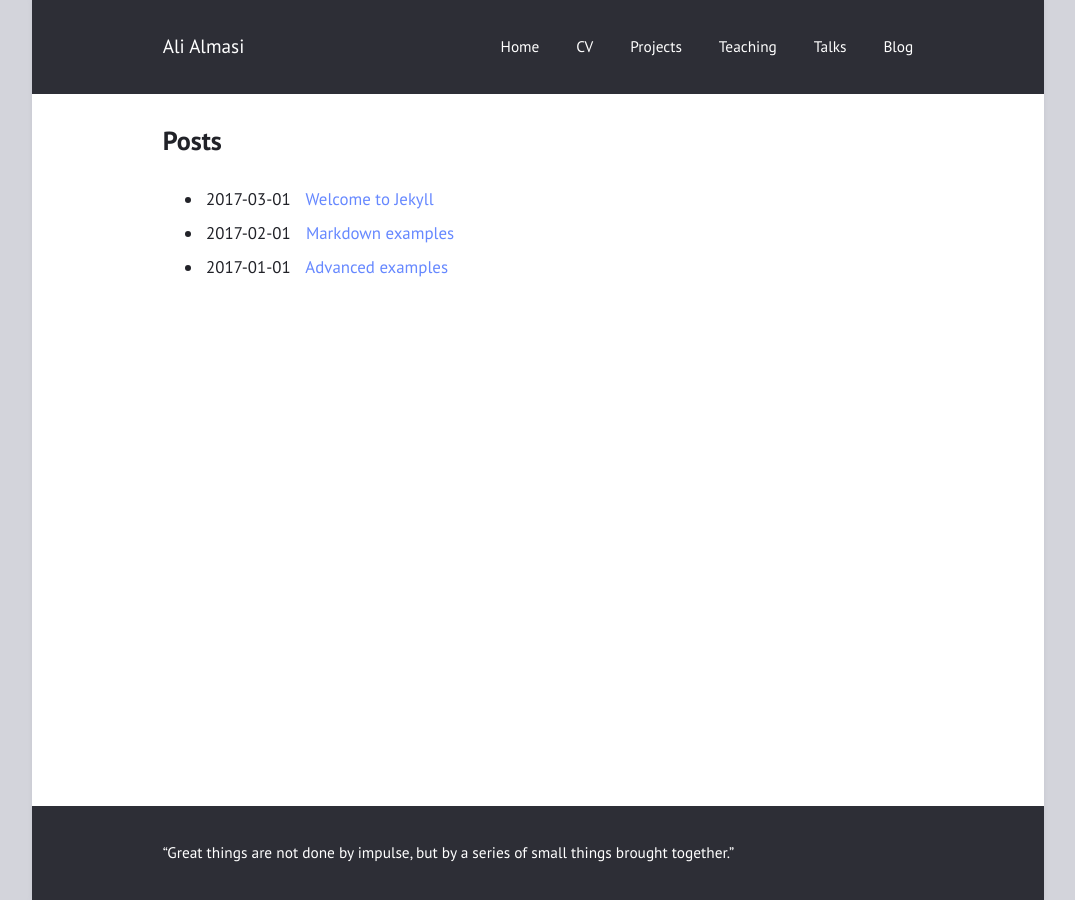
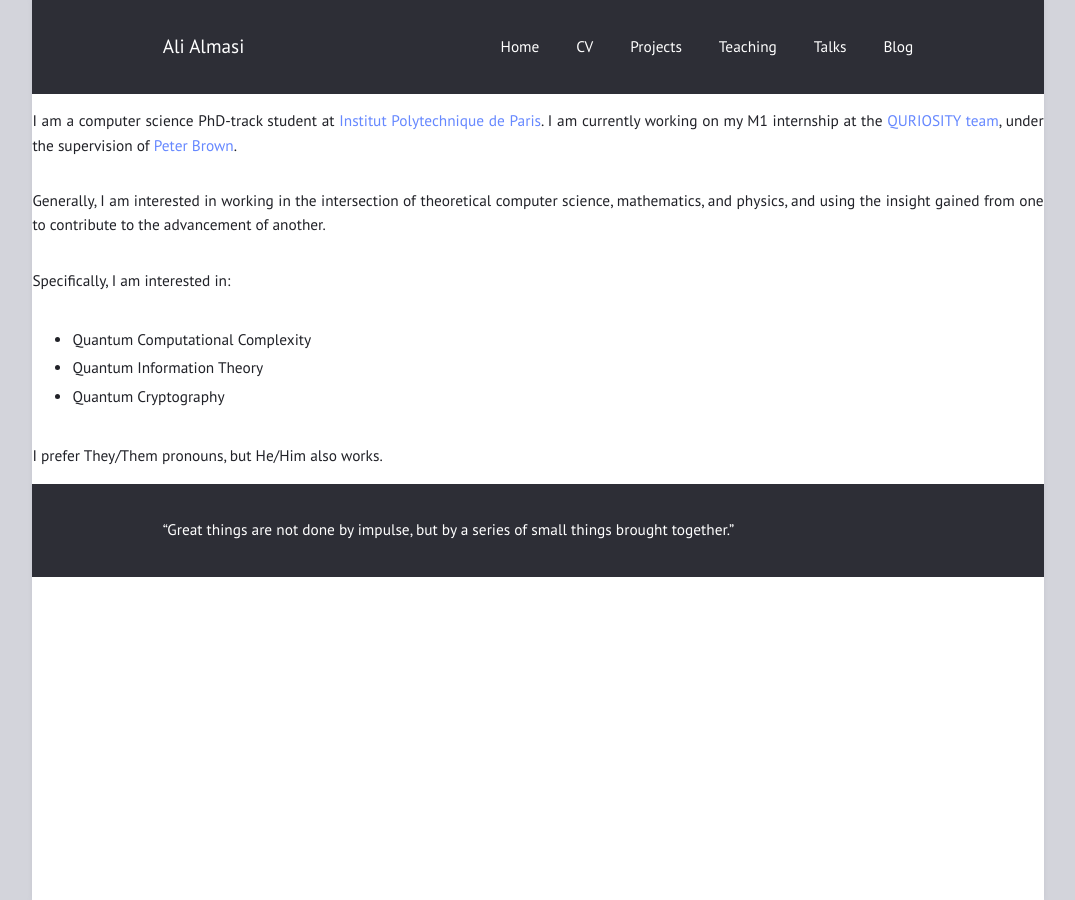
Before and after one commit to ali-almasi/ali-almasi.github.io, a Jekyll site: the page built from index.html, in a window 1280 px wide. Shown: the whole page, without its empty margins (102-1177 px from the left). Built offline with Jekyll 4.4.1, drawn with Linux system fonts in a browser that asks for light colours.

Commit message:
Update index.html

```diff
--- a/index.html
+++ b/index.html
@@ -3,8 +3,16 @@ layout: default
 title: "Home"
 ---
 
-{% if site.show_excerpts %}
-  {% include home.html %}
-{% else %}
-  {% include archive.html title="Posts" %}
-{% endif %}
+<p>I am a computer science PhD-track student at <a href="https://www.ip-paris.fr/">Institut Polytechnique de Paris</a>. I am currently working on my M1 internship at the <a href="https://quriosity.telecom-paris.fr/">QURIOSITY team</a>, under the supervision of <a href="https://peterjbrown519.github.io/">Peter Brown</a>.</p>
+
+<p>Generally, I am interested in working in the intersection of theoretical computer science, mathematics, and physics, and using the insight gained from one to contribute to the advancement of another.</p>
+
+<p>Specifically, I am interested in:</p>
+
+<ul>
+  <li>Quantum Computational Complexity</li>
+  <li>Quantum Information Theory</li>
+  <li>Quantum Cryptography</li>
+</ul>
+
+<p>I prefer They/Them pronouns, but He/Him also works.</p>
```
